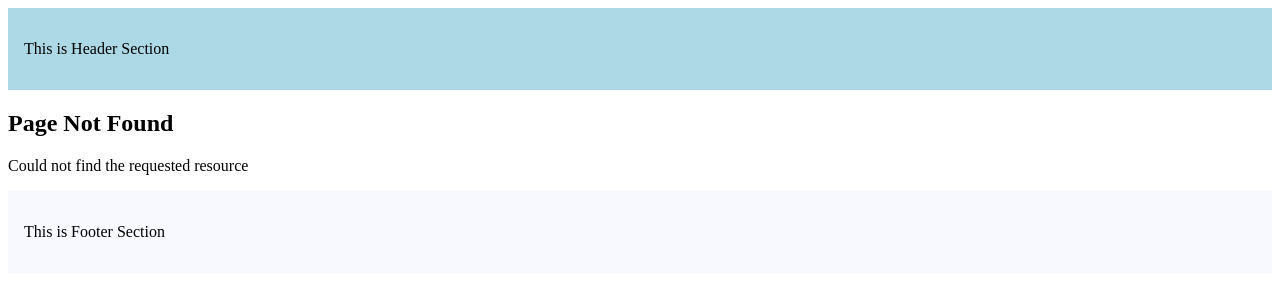
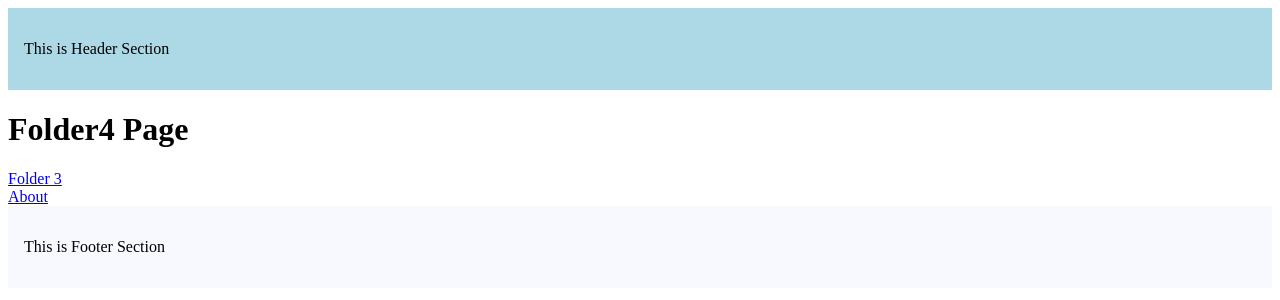
Before and after one commit to SamsulAlomLaskar/next.js_14, a Next.js app: page /folder1/folder4 in a window 1280 px wide. Before the commit this address had no page. Shown: the top 300 px of the page. Built offline with nearby package versions, Linux system fonts and the light colour scheme.

Commit message:
Intercepted routes

```diff
--- /dev/null
+++ b/src/app/folder1/folder4/page.tsx
@@ -0,0 +1,17 @@
+import Link from "next/link";
+import React from "react";
+
+const Folder4 = () => {
+  return (
+    <>
+      <h1>Folder4 Page</h1>
+      <div>
+        <Link href="/folder1/folder3">Folder 3</Link>
+        <br />
+        <Link href="/about">About</Link>
+      </div>
+    </>
+  );
+};
+
+export default Folder4;
```
Also changed, not shown: src/app/folder1/(.)folder2/page.tsx (added, +7 -0 lines), src/app/folder1/folder2/page.tsx (added, +7 -0 lines), src/app/folder1/folder3/page.tsx (added, +7 -0 lines), src/app/folder1/folder4/(..)folder3/page.tsx (added, +7 -0 lines), src/app/folder1/folder4/(...)about/page.tsx (added, +7 -0 lines), src/app/folder1/folder4/folder5/(..)(..)folder2/page.tsx (added, +7 -0 lines), src/app/folder1/folder4/folder5/page.tsx (added, +15 -0 lines), src/app/folder1/page.tsx (added, +15 -0 lines).
